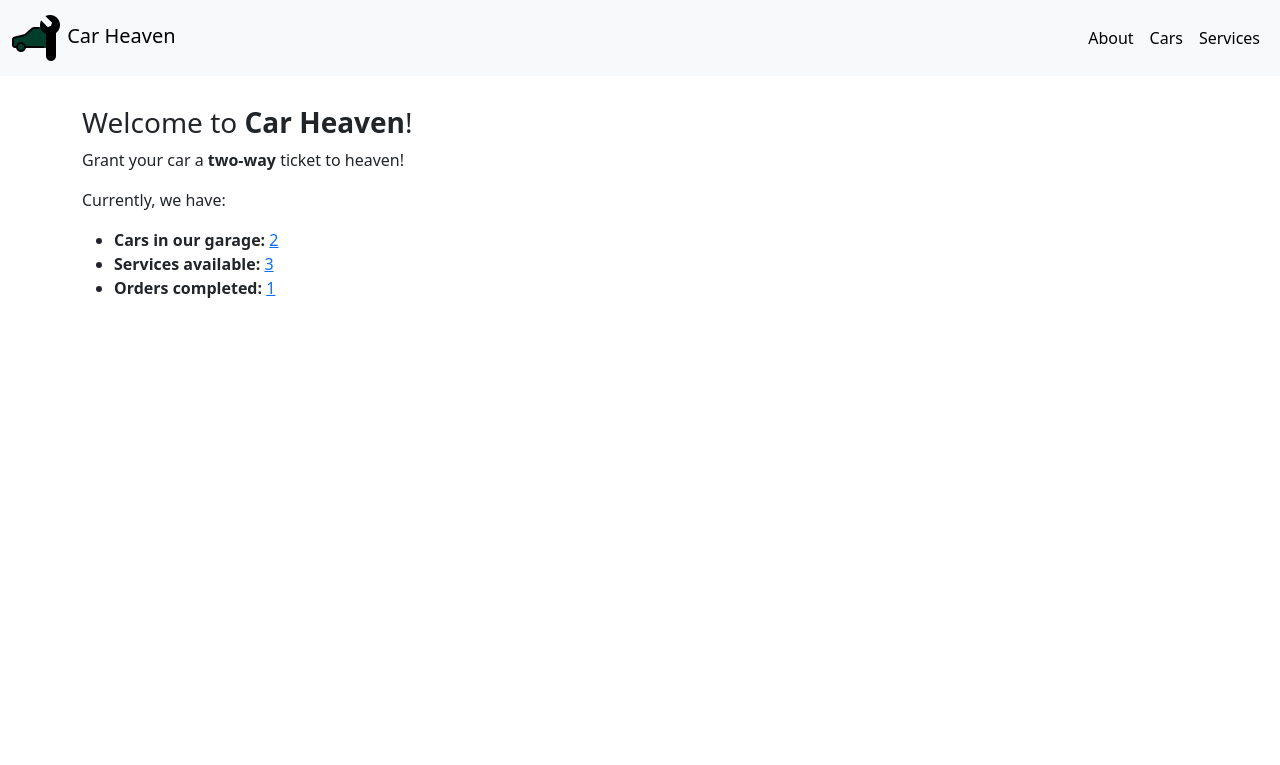
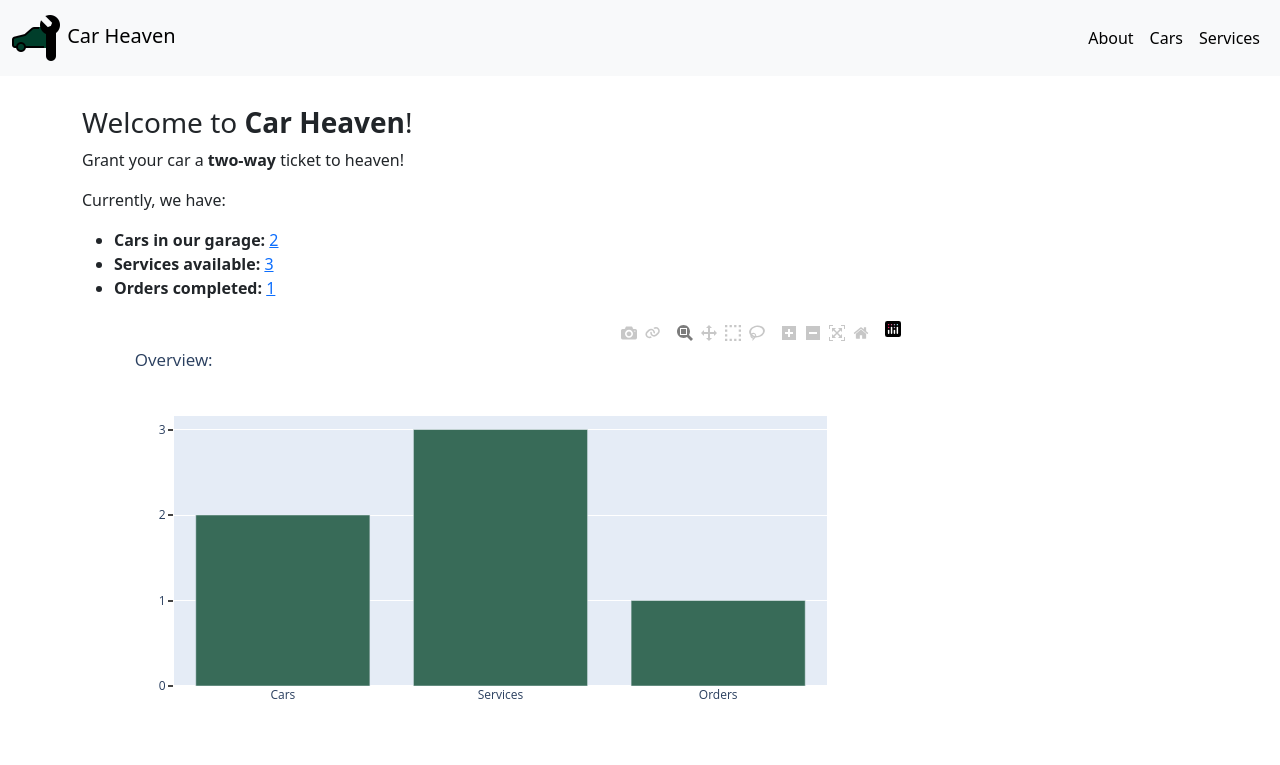
Before and after one commit to 00riddle00/auto-service, a Django app: page /service/ in a window 1280 px wide. Shown: the top 765 px of the page. Run offline with Django 4.2, Linux system fonts and the light colour scheme; data comes from the database, SQL or seed files in the repository.

Commit message:
[Problem P29] Add statistics plotting (install `pandas` and `plotly` for that).

```diff
--- a/service/templates/index.html
+++ b/service/templates/index.html
@@ -11,4 +11,7 @@
     <li><strong>Services available:</strong> <a href="{% url 'services' %}">{{ num_services }}</a>
     <li><strong>Orders completed:</strong> <a href="{% url 'index' %}">{{ num_orders }}</a>
 </ul>
+<div class="container" style="display: inline-block; width: 75%">
+    {{ bar_chart|safe }}
+</div>
 {% endblock %}
--- a/service/views.py
+++ b/service/views.py
@@ -1,3 +1,6 @@
+import pandas as pd
+import plotly.express as px
+import plotly.offline as po
 from django.shortcuts import get_object_or_404, render
 from django.views import generic
 
@@ -9,10 +12,29 @@ def index(request):
     num_services = Service.objects.all().count()
     num_orders = Order.objects.filter(status__exact="C").count()
 
+    df = pd.DataFrame(
+        {
+            "items": ["Cars", "Services", "Orders"],
+            "count": [num_cars, num_services, num_orders],
+        }
+    )
+
+    fig = px.bar(
+        df,
+        x="items",
+        y="count",
+        color_discrete_sequence=["#386b58"],
+        title="Overview:",
+    )
+    fig.update_layout(xaxis_title=None, yaxis_title=None)
+    fig.update_yaxes(dtick=1, ticks="outside", tickwidth=2, tickformat=",d")
+    bar_chart = po.plot(fig, output_type="div")
+
     context = {
         "num_cars": num_cars,
         "num_services": num_services,
         "num_orders": num_orders,
+        "bar_chart": bar_chart,
     }
 
     return render(request, "index.html", context=context)
```
Also changed, not shown: requirements.txt (+12 -1 lines).
